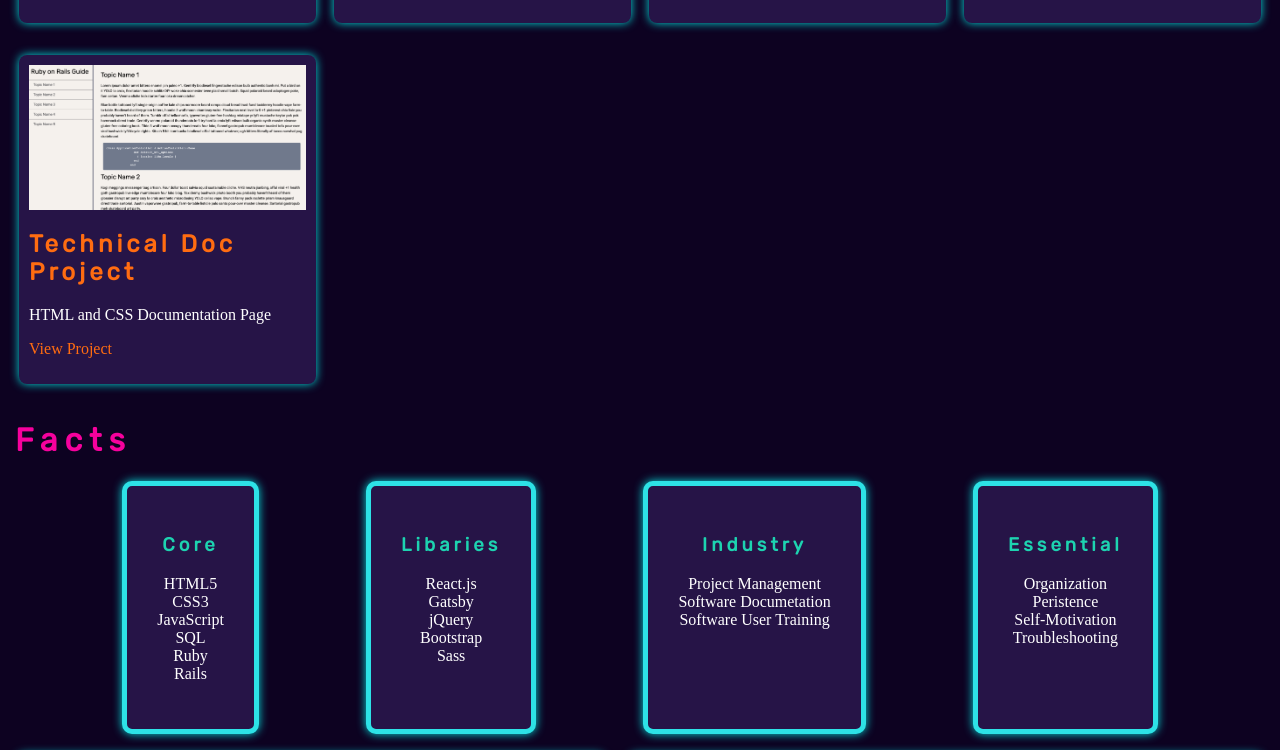
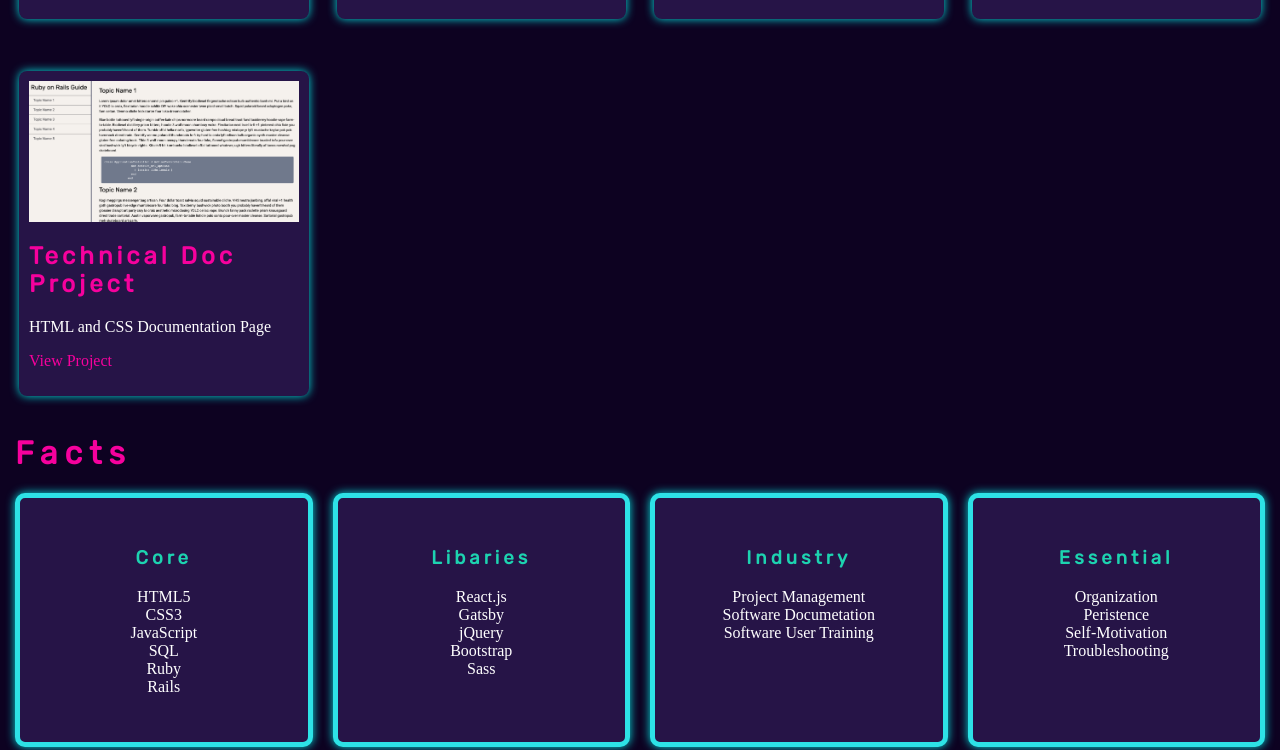
Before and after one commit to arwehrman/ar-wehrman-portfolio, a Gatsby site: page / in a window 1280 px wide. Shown: the part 1404-2154 px from the top of the page. Built offline with nearby package versions, Linux system fonts and the light colour scheme; Gatsby itself is replaced by a stand-in of ours; a web font is replaced by a local one.

Commit message:
change projects to grid

```diff
--- a/src/components/facts.css
+++ b/src/components/facts.css
@@ -3,7 +3,8 @@
 /* Skills */
 .skills {
     display: grid;
-    grid-template-columns: auto auto auto auto;
+    grid-template-columns: repeat(auto-fill, minmax(250px, 1fr));
+    grid-gap: 20px;
     justify-content: space-evenly;
   }
 
@@ -26,11 +27,12 @@
 .experience {
   margin: 20px 0 20px 0;
 }
+
 .jobs {
   display: grid;
   grid-template-columns: auto auto;
   justify-content: space-evenly;
-  grid-column-gap: 20px;
+  grid-gap: 20px;
 }
 
 .job {
@@ -39,7 +41,6 @@
   padding: 8px;
   border-radius: 10px;
   box-shadow: 0 0 10px #05DDDD;
-
 }
 
 /* Educations and Certs */
--- a/src/components/layout.css
+++ b/src/components/layout.css
@@ -36,6 +36,16 @@
   color: #1dd3b0;
   letter-spacing: 4px;
   font-family: "Rubik", sans-serif;
+}
+
+a:link {
+  color: #f6019d;
+  text-decoration: none;
+}
+
+a:visited {
+  color: #f9c80e;
+  text-decoration: none;
 }
 
 /* Navigation */
--- a/src/components/project.css
+++ b/src/components/project.css
@@ -1,22 +1,14 @@
 /* Projects */
 
 .projects {
-  display: flex;
-  flex-wrap: wrap;
-  justify-content: space-between;
+  display: grid;
+  grid-template-columns: repeat(auto-fill, minmax(250px, 1fr));
+  grid-gap: 20px;
+  justify-content: space-evenly;
 }
 
-.project-content {
-    display: flex;
-    flex-wrap: wrap;
-    justify-content: space-between;
-    align-items: center;
-    background-color: #ff6c11;
-  }
 
-.project {
-  padding: 10px;
-}
+/* Project Preview */
 
 .project-preview {
   padding: 10px;
@@ -27,50 +19,15 @@
   margin: 1rem .25em;
 }
 
-.project-preview a {
-  text-decoration: none;
-  color: #ff6c11;
-}
-
+/* Project */
 .image-holder {
   display: block;
   margin-left: auto;
   margin-right: auto;
   width: 50%;
 }
+
+
 .project {
   margin: 10px;
 }
-
-.project a:link{
-  color: #f6019d;
-}
-.project a:visited {
-  color: #f9c80e;
-}
-
-  /* responsive */
-  @media(min-width: 40em) {
-    .projects {
-      display: flex;
-      flex-wrap: wrap;
-      justify-content: space-between;
-   }
-
-    .project-preview {
-      flex: 0 1 calc(50% - 1em);
-    }
-}
-
-@media(min-width: 60em) {
-  .projects {
-    display: flex;
-    flex-wrap: wrap;
-    justify-content: space-between;
-
- }
-   .project-preview {
-     flex: 0 1 calc(25% - 1em);
-   }
-
-}
```
Lines whose indentation alone changed are shown as unchanged.
